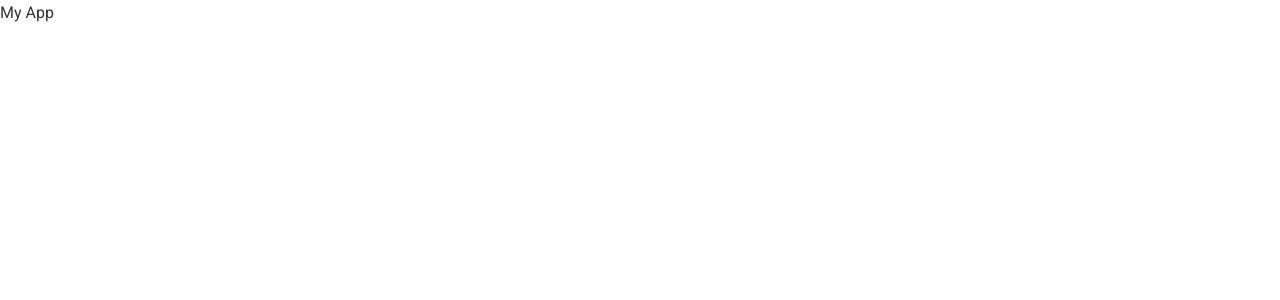
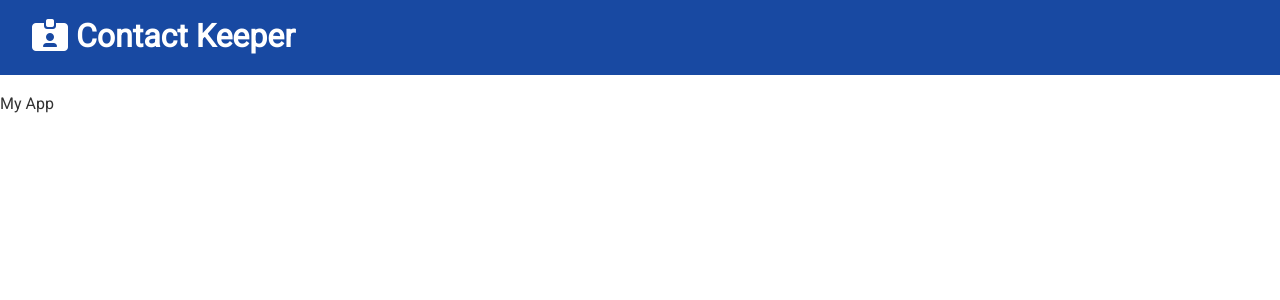
Before and after one commit to Mahsa1990a/contact-keeper, a React (Create React App) app in the folder client/: page / in a window 1280 px wide. Shown: the top 300 px of the page. Built offline with nearby package versions, Linux system fonts and the light colour scheme.

Commit message:
import it Navbar in App

```diff
--- a/client/src/App.js
+++ b/client/src/App.js
@@ -1,9 +1,11 @@
-
+import React from 'react';
+import Navbar from './components/layout/Navbar';
 import './App.css';
 
 const App = () => {
   return (
     <div className="App">
+      <Navbar />
       My App
     </div>
   );
```
